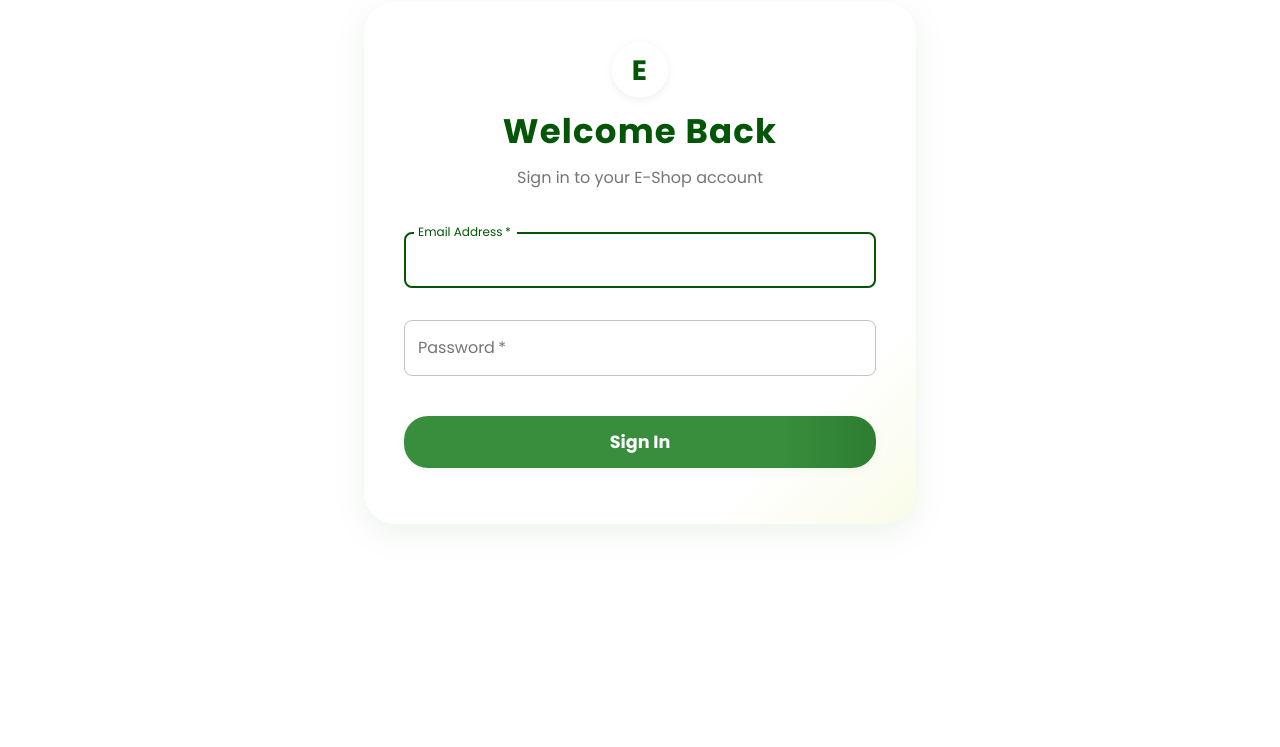
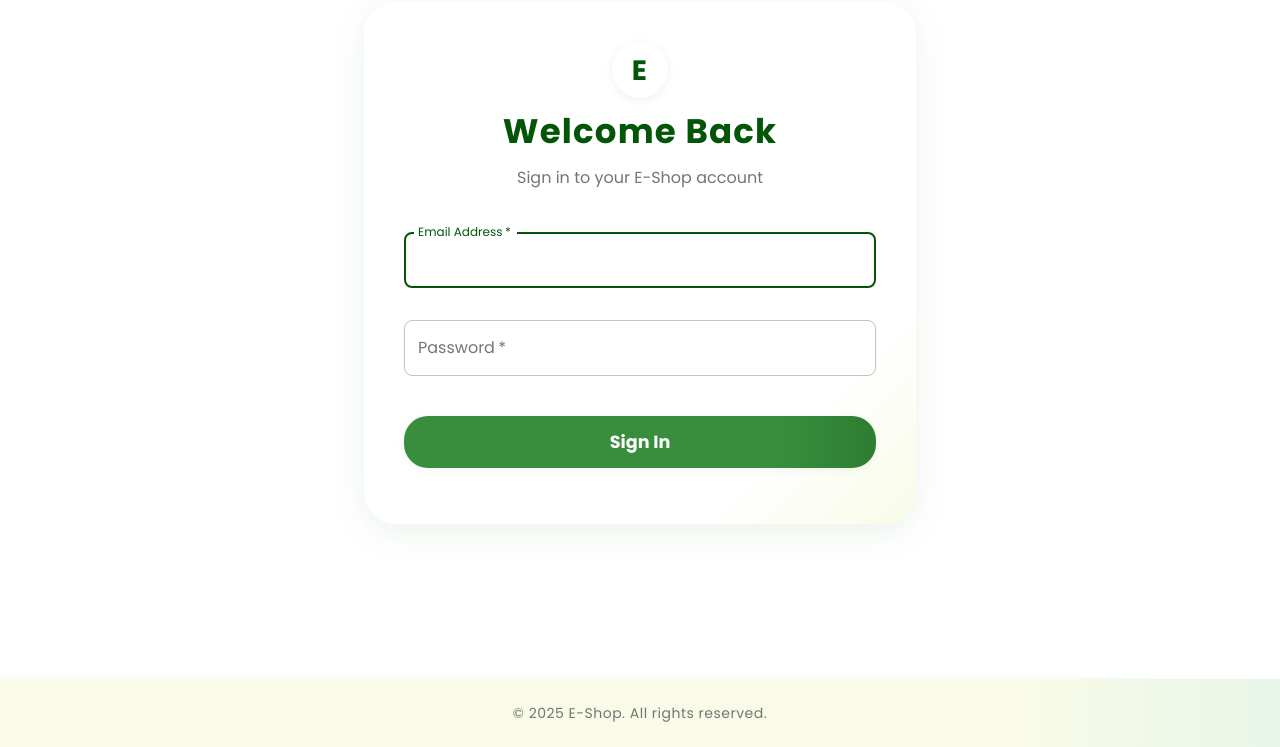
Before and after one commit to Dipin-K16/e-commerce-app, a React (Vite) app: page / in a window 1280 px wide. Shown: the part 169-916 px from the top of the page. Before the commit the page ends 800 px from the top, so only its background shows below. Built offline with nearby package versions, Linux system fonts and the light colour scheme.

Commit message:
footer and wishlist added

```diff
--- a/src/App.jsx
+++ b/src/App.jsx
@@ -9,6 +9,7 @@ import ProductDetailPage from './pages/ProductDetailPage'
 
 import Navbar from './components/Navbar'
 import ThemeProviderWrapper from './theme/ThemeContext'
+import Footer from './components/Footer'
 
 function App() {
   const [isAuthenticated, setIsAuthenticated] = useState(false)
@@ -70,6 +71,7 @@ function App() {
           <Route path="*" element={<Navigate to="/" />} />
         </Routes>
       </BrowserRouter>
+      <Footer />
     </ThemeProviderWrapper>
   )
 }
--- /dev/null
+++ b/src/components/Footer.jsx
@@ -0,0 +1,28 @@
+import { Box, Typography } from '@mui/material';
+
+const Footer = () => (
+  <Box
+    component="footer"
+    sx={{
+      width: '100%',
+      py: 3,
+      mt: 6,
+      background: (theme) =>
+        theme.palette.mode === 'light'
+          ? 'linear-gradient(90deg, #f9fbe7 80%, #e8f5e9 100%)'
+          : 'linear-gradient(90deg, #23272F 80%, #181A20 100%)',
+      textAlign: 'center',
+      color: 'text.secondary',
+      fontWeight: 500,
+      fontSize: '1rem',
+      letterSpacing: 0.5,
+      boxShadow: '0 -2px 8px rgba(56,142,60,0.04)',
+    }}
+  >
+    <Typography variant="body2">
+      © {new Date().getFullYear()} E-Shop. All rights reserved.
+    </Typography>
+  </Box>
+);
+
+export default Footer;
--- a/src/components/ProductCard.jsx
+++ b/src/components/ProductCard.jsx
@@ -1,9 +1,29 @@
-import { Grid, Card, CardMedia, CardContent, CardActions, Typography, Button, Box, Tooltip, Chip } from "@mui/material";
+import { Grid, Card, CardMedia, CardContent, CardActions, Typography, Button, Box, Tooltip, Chip, IconButton } from "@mui/material";
 import { useNavigate } from "react-router-dom";
 import ShoppingCartIcon from "@mui/icons-material/ShoppingCart";
+import FavoriteIcon from '@mui/icons-material/Favorite';
+import FavoriteBorderIcon from '@mui/icons-material/FavoriteBorder';
+import { useState, useEffect } from 'react';
 
 const ProductCard = ({ filteredProducts, handleAddToCart }) => {
   const navigate = useNavigate();
+  const [wishlist, setWishlist] = useState([]);
+
+  useEffect(() => {
+    const saved = JSON.parse(localStorage.getItem('wishlist') || '[]');
+    setWishlist(saved);
+  }, []);
+
+  const handleWishlistToggle = (product) => {
+    let updated;
+    if (wishlist.some((item) => item.id === product.id)) {
+      updated = wishlist.filter((item) => item.id !== product.id);
+    } else {
+      updated = [...wishlist, product];
+    }
+    setWishlist(updated);
+    localStorage.setItem('wishlist', JSON.stringify(updated));
+  };
 
   return (
     <Grid
@@ -40,6 +60,20 @@ const ProductCard = ({ filteredProducts, handleAddToCart }) => {
             }}
             onClick={() => navigate(`/product/${product.id}`)}
           >
+            <Box sx={{ position: 'absolute', top: 10, right: 10, zIndex: 2 }}>
+              <Tooltip title={wishlist.some((item) => item.id === product.id) ? "Remove from Wishlist" : "Add to Wishlist"}>
+                <IconButton
+                  onClick={e => {
+                    e.stopPropagation();
+                    handleWishlistToggle(product);
+                  }}
+                  color={wishlist.some((item) => item.id === product.id) ? 'error' : 'default'}
+                  sx={{ background: '#fff', boxShadow: 1, '&:hover': { background: '#ffe0e0' } }}
+                >
+                  {wishlist.some((item) => item.id === product.id) ? <FavoriteIcon /> : <FavoriteBorderIcon />}
+                </IconButton>
+              </Tooltip>
+            </Box>
             <Tooltip title="Click to view product details" placement="top">
               <Box
                 sx={{
```
